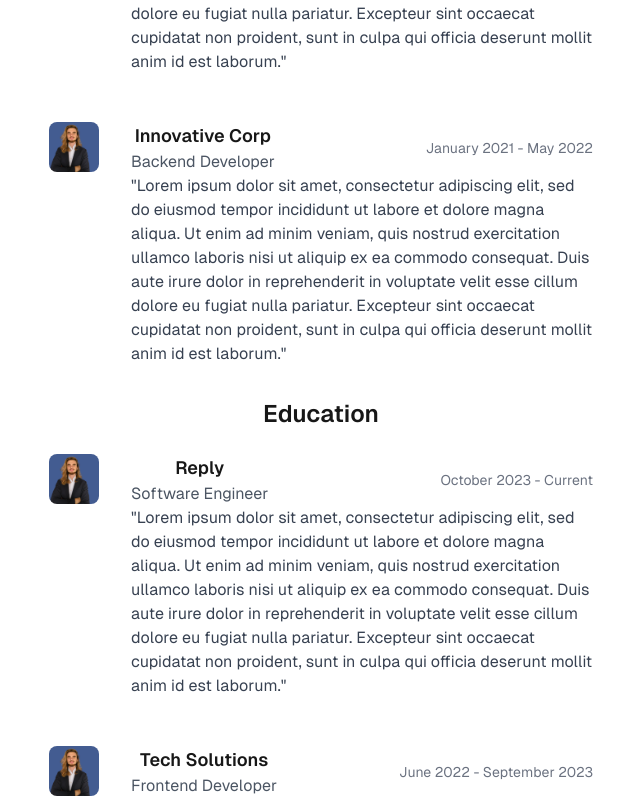
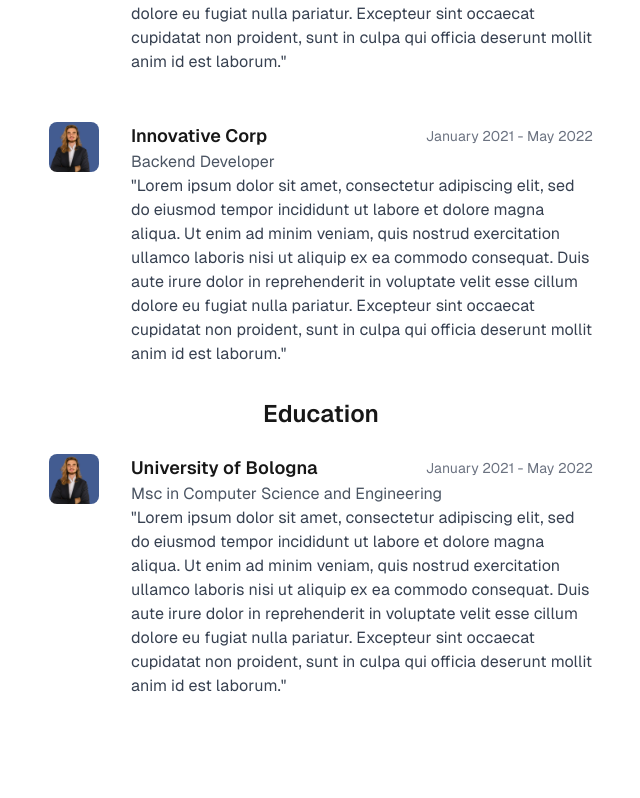
Before and after one commit to Filippo-Venturini/portfolio, a Next.js app: page / in a window 1280 px wide. Shown: the part 824-1622 px from the top of the page, without its empty margins (319-959 px from the left). Built offline with nearby package versions, Linux system fonts and the light colour scheme.

Commit message:
fix: structure the CV template

```diff
--- a/src/app/page.tsx
+++ b/src/app/page.tsx
@@ -25,9 +25,13 @@ export default function Home() {
         },
     ];
 
-    const education = [
+    const educations = [
         {
-            logo: "/profile_photo.png"
+            logo: "/profile_photo.png",
+            title: "University of Bologna",
+            position: "Msc in Computer Science and Engineering",
+            description: "\"Lorem ipsum dolor sit amet, consectetur adipiscing elit, sed do eiusmod tempor incididunt ut labore et dolore magna aliqua. Ut enim ad minim veniam, quis nostrud exercitation ullamco laboris nisi ut aliquip ex ea commodo consequat. Duis aute irure dolor in reprehenderit in voluptate velit esse cillum dolore eu fugiat nulla pariatur. Excepteur sint occaecat cupidatat non proident, sunt in culpa qui officia deserunt mollit anim id est laborum.\"",
+            dates: "January 2021 - May 2022",
         }
     ]
 
@@ -61,12 +65,13 @@ export default function Home() {
                                 className="rounded-lg object-cover mr-4"
                             />
                             <div className="flex flex-col justify-between flex-grow">
+
                                 <div className="flex justify-between items-center">
-                                    <div>
-                                        <h3 className="text-lg font-semibold">{experience.title}</h3>
-                                        <h4 className="text-md text-gray-600">{experience.position}</h4>
-                                    </div>
+                                    <h3 className="text-lg font-semibold">{experience.title}</h3>
                                     <p className="text-sm text-gray-500">{experience.dates}</p>
+                                </div>
+                                <div className="flex justify-start">
+                                    <h4 className="text-md text-gray-600">{experience.position}</h4>
                                 </div>
                                 <p className="text-gray-700 text-left">{experience.description}</p>
                             </div>
@@ -76,24 +81,24 @@ export default function Home() {
 
                 <h2 className="text-2xl font-semibold mt-4 mb-2">Education</h2>
                 <ul className="list-none space-y-4">
-                    {experiences.map((experience, index) => (
+                    {educations.map((education, index) => (
                         <li key={index} className="flex items-start space-x-4 p-4">
                             <Image
-                                src={experience.logo}
-                                alt={`Logo di ${experience.title}`}
+                                src={education.logo}
+                                alt={`Logo di ${education.title}`}
                                 width={50}
                                 height={50}
                                 className="rounded-lg object-cover mr-4"
                             />
                             <div className="flex flex-col justify-between flex-grow">
                                 <div className="flex justify-between items-center">
-                                    <div>
-                                        <h3 className="text-lg font-semibold">{experience.title}</h3>
-                                        <h4 className="text-md text-gray-600">{experience.position}</h4>
-                                    </div>
-                                    <p className="text-sm text-gray-500">{experience.dates}</p>
+                                    <h3 className="text-lg font-semibold">{education.title}</h3>
+                                    <p className="text-sm text-gray-500">{education.dates}</p>
                                 </div>
-                                <p className="text-gray-700 text-left">{experience.description}</p>
+                                <div className="flex justify-start">
+                                    <h4 className="text-md text-gray-600">{education.position}</h4>
+                                </div>
+                                <p className="text-gray-700 text-left">{education.description}</p>
                             </div>
                         </li>
                     ))}
```
